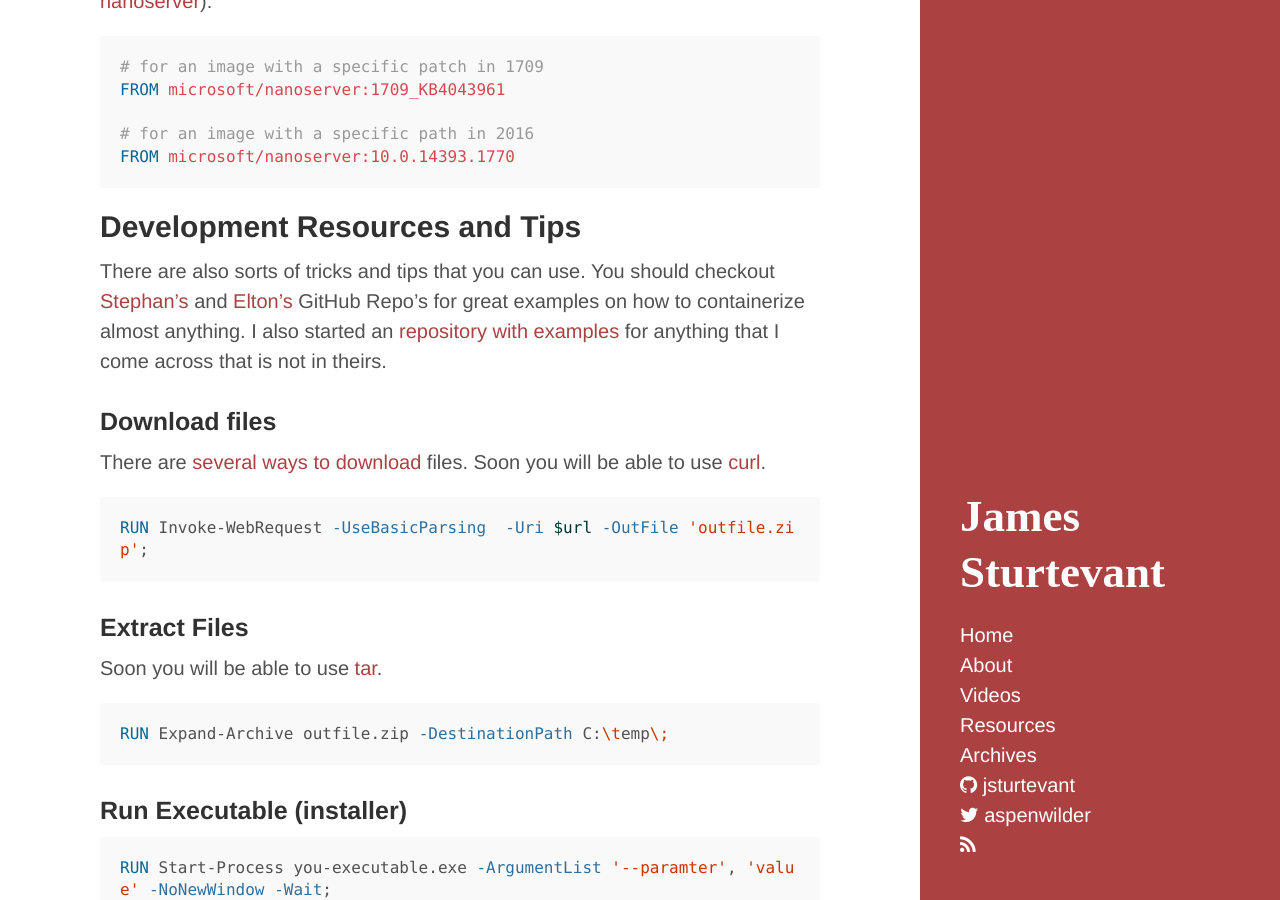
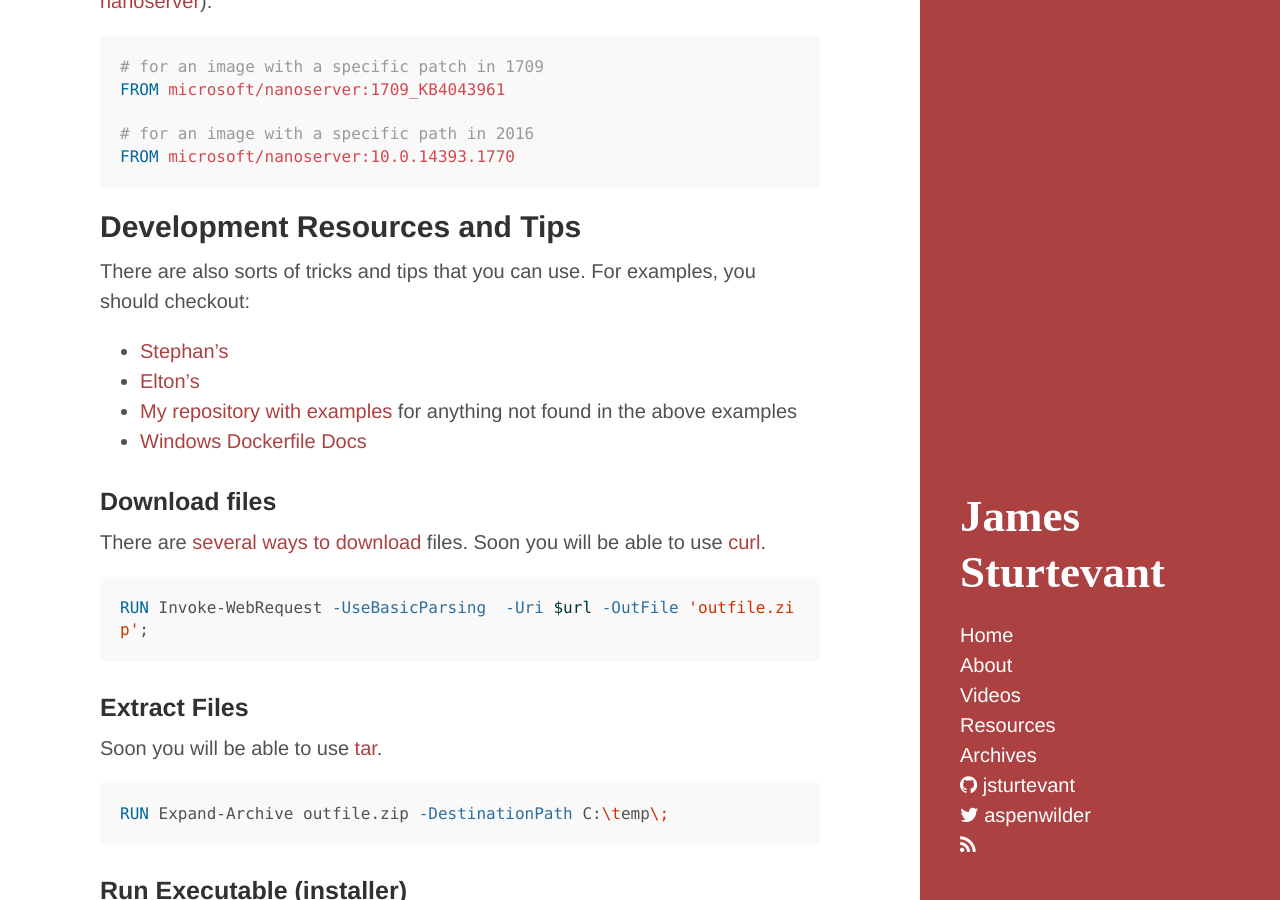
Before and after one commit to jsturtevant/jsturtevant.github.io, a Jekyll site: the page built from _posts/2018-03-07-Windows-Containers-Cheat-Sheet.md, in a window 1280 px wide and 900 px high, scrolled down 1701 px. Built offline with Jekyll 4.4.1, drawn with Linux system fonts in a browser that asks for light colours; nearby versions of some CDN libraries; comment, search, counter and statistics services are not loaded.

Commit message:
more links

````diff
--- a/_posts/2018-03-07-Windows-Containers-Cheat-Sheet.md
+++ b/_posts/2018-03-07-Windows-Containers-Cheat-Sheet.md
@@ -53,7 +53,11 @@ FROM microsoft/nanoserver:10.0.14393.1770
 ```
 
 ## Development Resources and Tips
-There are also sorts of tricks and tips that you can use.  You should checkout [Stephan's](https://github.com/StefanScherer/dockerfiles-windows) and [Elton's](https://github.com/sixeyed/dockerfiles-windows) GitHub Repo's for great examples on how to containerize almost anything.  I also started an [repository with examples](https://github.com/jsturtevant/dockerfiles-windows) for anything that I come across that is not in theirs.
+There are also sorts of tricks and tips that you can use.  For examples, you should checkout:
+- [Stephan's](https://github.com/StefanScherer/dockerfiles-windows)
+- [Elton's](https://github.com/sixeyed/dockerfiles-windows)
+- [My repository with examples](https://github.com/jsturtevant/dockerfiles-windows)  for anything not found in the above examples
+- [Windows Dockerfile Docs](https://docs.microsoft.com/en-us/virtualization/windowscontainers/manage-docker/manage-windows-dockerfile)
 
 ### Download files
 There are [several ways to download](https://blog.jourdant.me/post/3-ways-to-download-files-with-powershell) files. Soon you will be able to use [curl](https://blogs.technet.microsoft.com/virtualization/2017/12/19/tar-and-curl-come-to-windows/).
````
